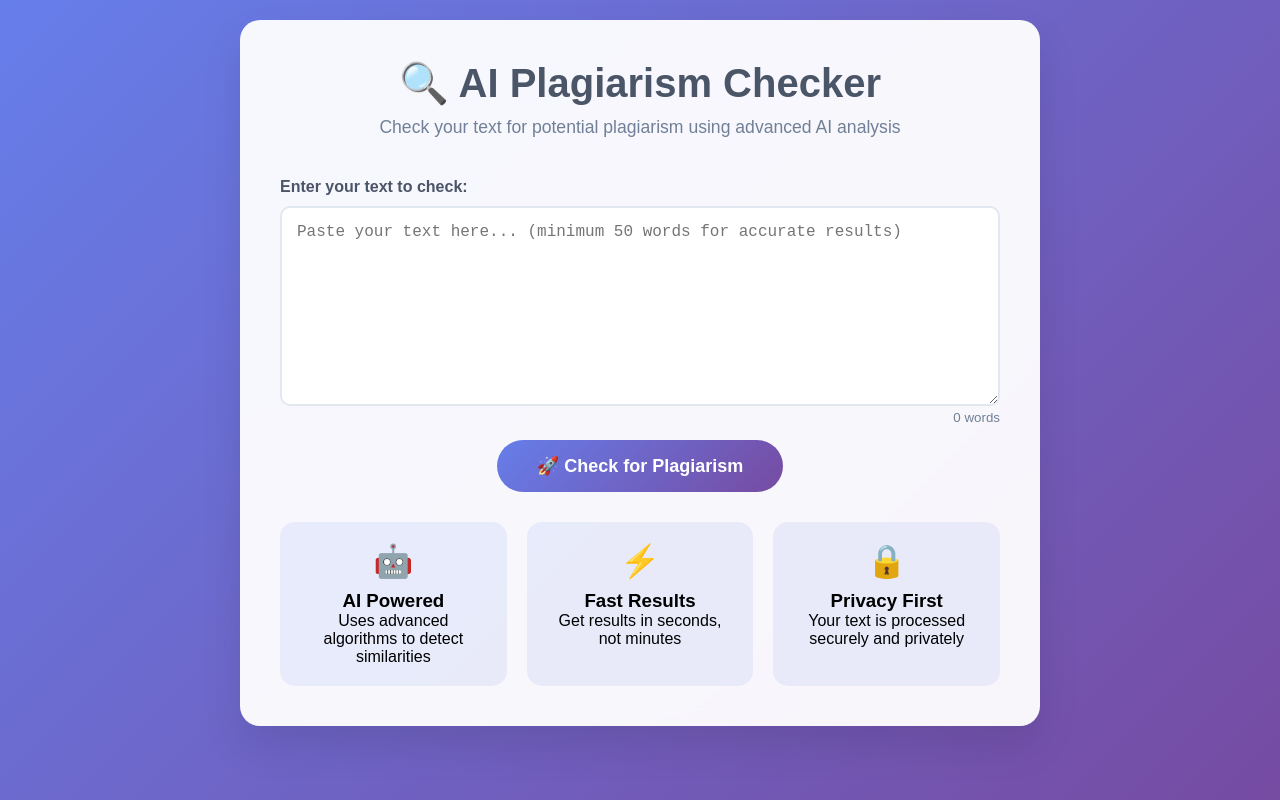
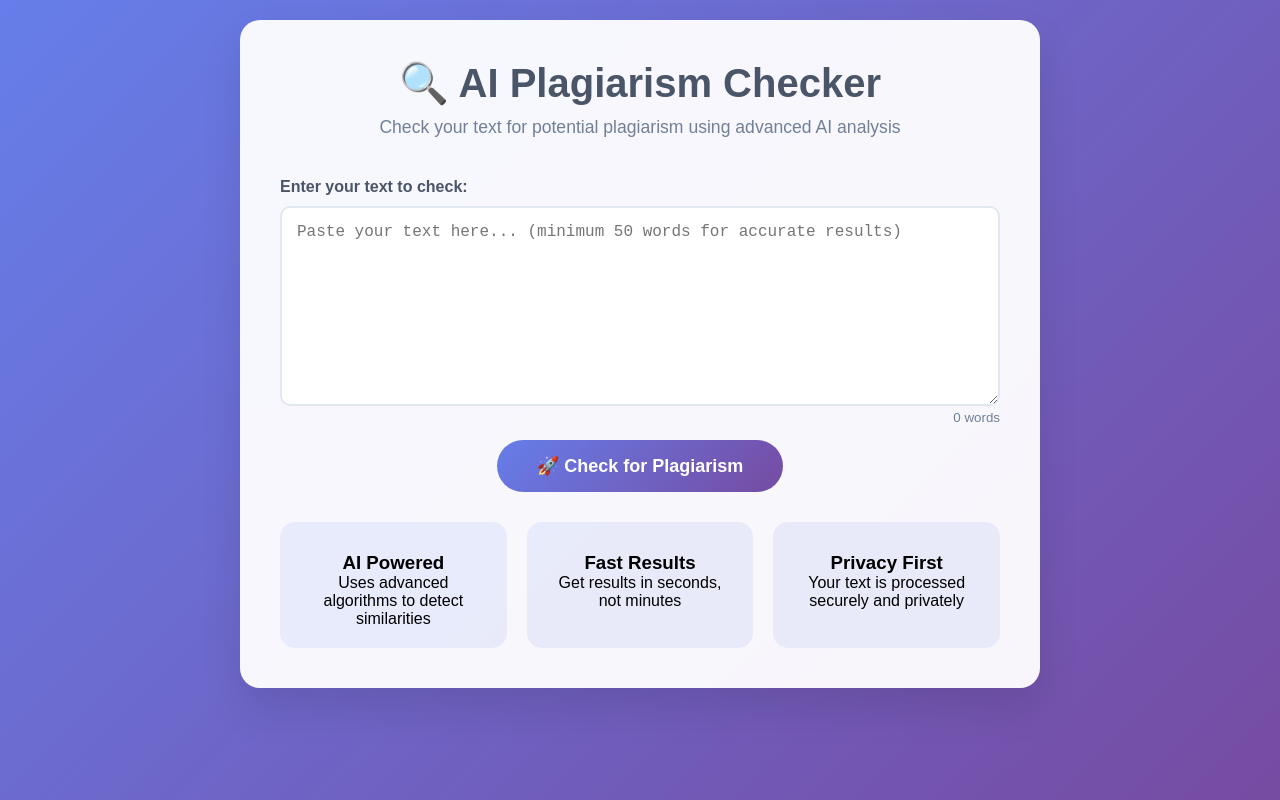
Before and after one commit to Swasti-Pathak/plagiarism-checker, a plain HTML site: page index.html in a window 1280 px wide. Drawn offline with Linux system fonts and the light colour scheme.

Commit message:
Update index.html

```diff
--- a/index.html
+++ b/index.html
@@ -200,17 +200,17 @@
 
         <div class="feature-grid">
             <div class="feature">
-                <div class="feature-icon">🤖</div>
+                <div class="feature-icon"></div>
                 <h3>AI Powered</h3>
                 <p>Uses advanced algorithms to detect similarities</p>
             </div>
             <div class="feature">
-                <div class="feature-icon">⚡</div>
+                <div class="feature-icon"></div>
                 <h3>Fast Results</h3>
                 <p>Get results in seconds, not minutes</p>
             </div>
             <div class="feature">
-                <div class="feature-icon">🔒</div>
+                <div class="feature-icon"></div>
                 <h3>Privacy First</h3>
                 <p>Your text is processed securely and privately</p>
             </div>
```
